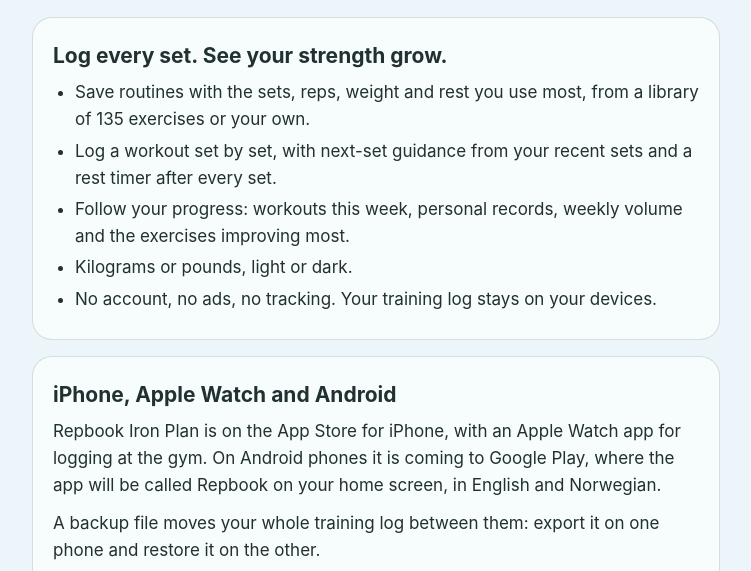
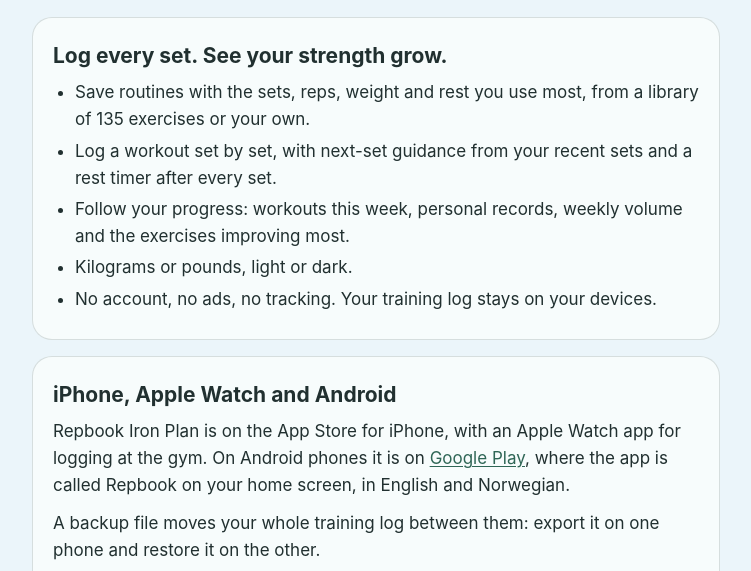
Before and after one commit to AndreasNE89/AndreasNE89.github.io, a plain HTML site: page repbook/index.html in a window 1280 px wide. Shown: the part 219-790 px from the top of the page, without its empty margins (264-1015 px from the left). Drawn offline with Linux system fonts and the light colour scheme.

Commit message:
Repbook: link the Android app on Google Play
Co-Authored-By: Claude Opus 5.5 <noreply@anthropic.com>

```diff
--- a/repbook/index.html
+++ b/repbook/index.html
@@ -160,7 +160,7 @@
 
         <section>
             <h2>iPhone, Apple Watch and Android</h2>
-            <p>Repbook Iron Plan is on the App Store for iPhone, with an Apple Watch app for logging at the gym. On Android phones it is coming to Google Play, where the app will be called Repbook on your home screen, in English and Norwegian.<!-- When production is live (PLAY_CONSOLE.md, step 11): "it is on <a href="https://play.google.com/store/apps/details?id=com.andreasengebretsen.repbook">Google Play</a>, where the app is called Repbook". --></p>
+            <p>Repbook Iron Plan is on the App Store for iPhone, with an Apple Watch app for logging at the gym. On Android phones it is on <a href="https://play.google.com/store/apps/details?id=com.andreasengebretsen.repbook">Google Play</a>, where the app is called Repbook on your home screen, in English and Norwegian.</p>
             <p>A backup file moves your whole training log between them: export it on one phone and restore it on the other.</p>
             <p>On Android, Repbook Pro is a one-time purchase through Google Play that adds your estimated 1-rep max over time, your heaviest weight at each rep count and a spreadsheet export. Everything else works without it.</p>
         </section>
```
